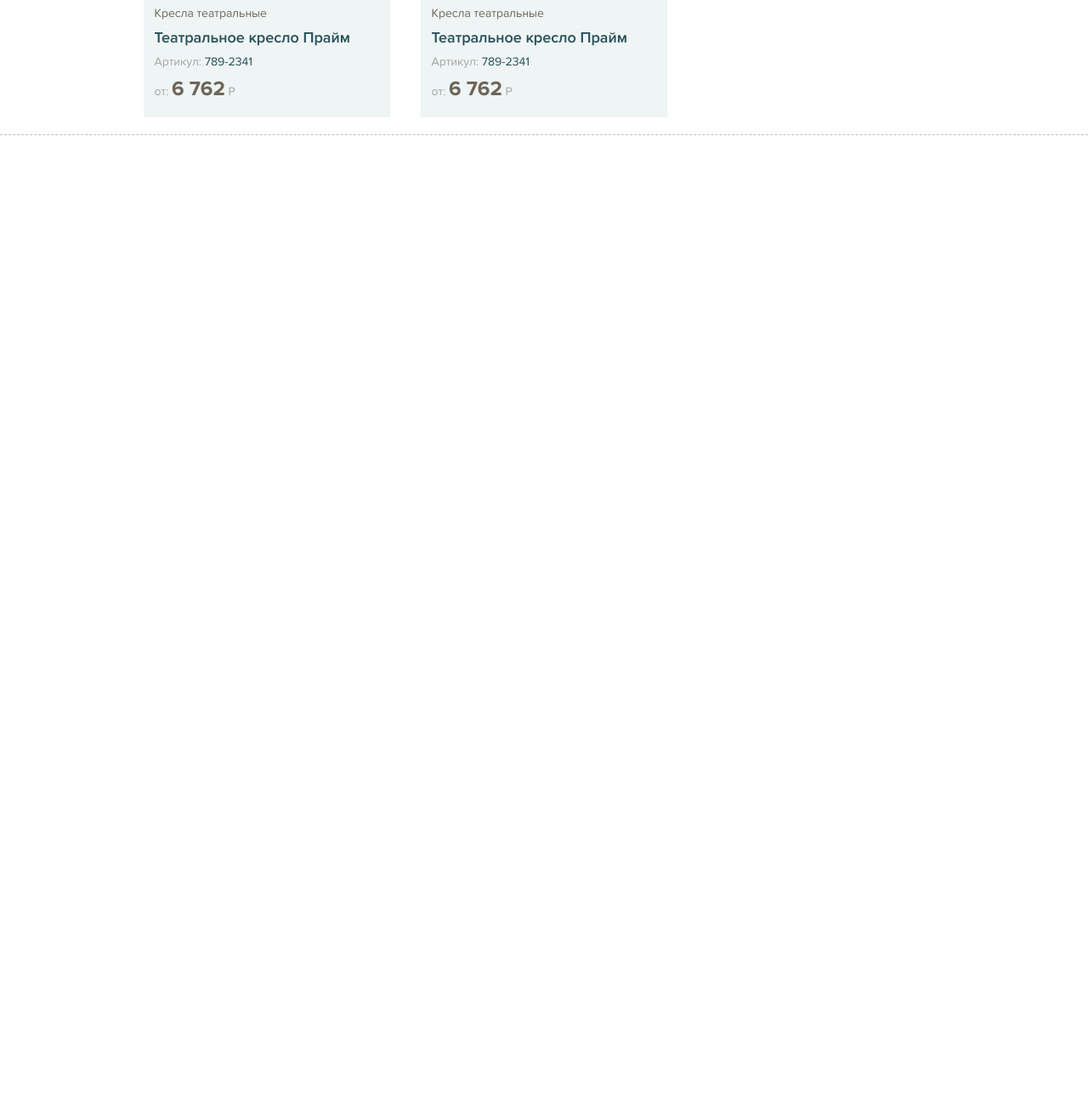
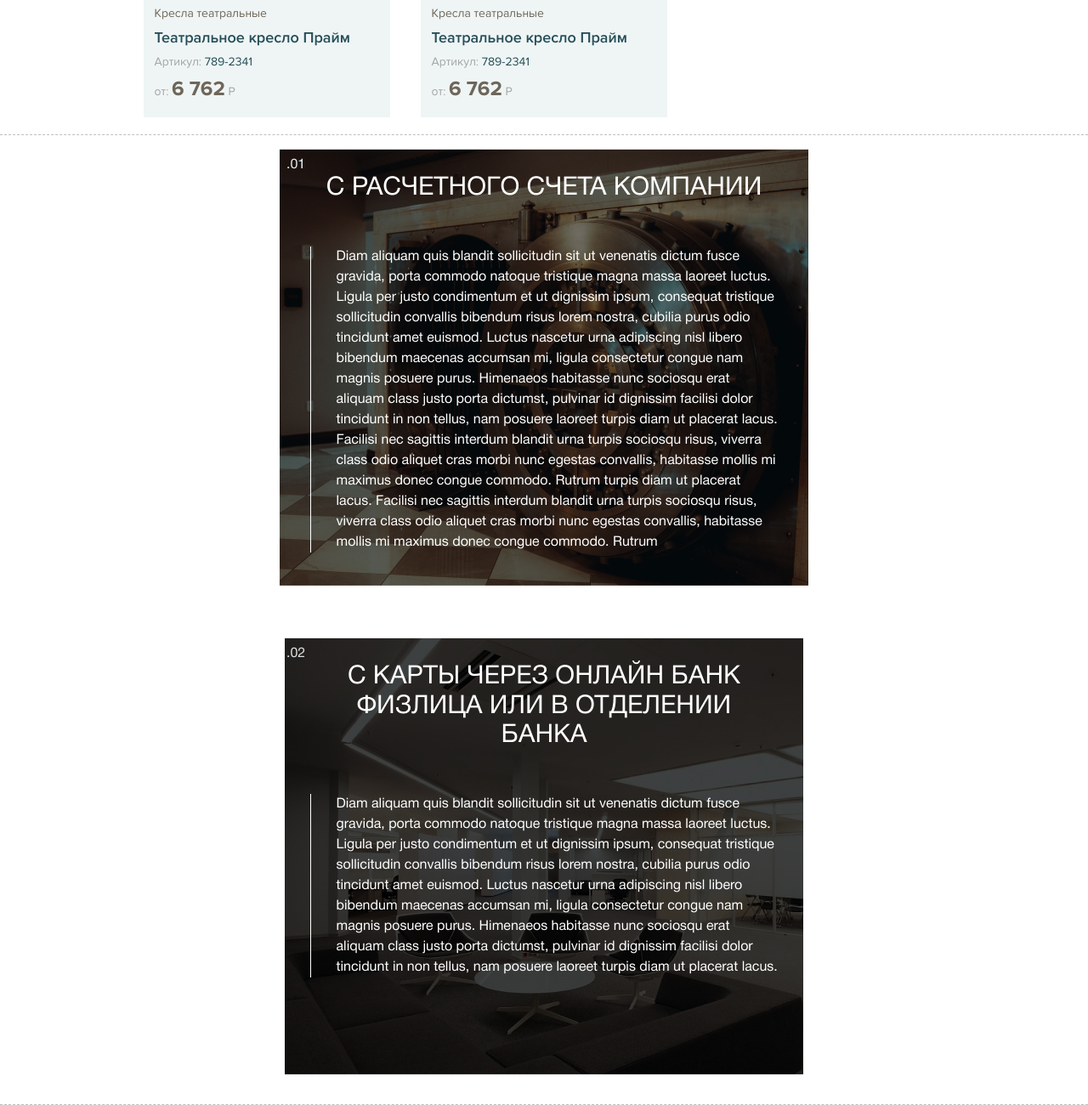
Before and after one commit to Polyquid/test-2dit, a website: page index.html in a window 1280 px wide. Shown: the part 3289-4589 px from the top of the page at 85% size. Before the commit the page ends 3448 px from the top, so only its background shows below. Drawn offline with nearby package versions, Linux system fonts and the light colour scheme; files that its build step writes are made by us from their sources; a web font is replaced by a local one.

Commit message:
added case-3

```diff
--- a/index.html
+++ b/index.html
@@ -76,6 +76,10 @@
       <div class="card__wrapper"></div>
     </section>
 
+    <section class="case-3 wrapper">
+      <div class="possibilities__wrapper"></div>
+    </section>
+
   </main>
   <script type="module" src="./scripts/main.js"></script>
 </body>
--- /dev/null
+++ b/src/fonts/HelveticaNeueCyr/HelveticaNeueCyr.scss
@@ -0,0 +1,6 @@
+@font-face {
+  font-family: 'Helvetica Neue Cyr';
+  src: url('/fonts/HelveticaNeueCyr/HelveticaNeueCyr.woff') format('woff');
+  font-weight: normal;
+  font-style: normal;
+}
--- /dev/null
+++ b/src/scripts/case-3/getData.js
@@ -0,0 +1,17 @@
+const getData = () => {
+  const data = [
+    {
+      title: 'С расчетного счета компании',
+      description: 'Diam aliquam quis blandit sollicitudin sit ut venenatis dictum fusce gravida, porta commodo natoque tristique magna massa laoreet luctus. Ligula per justo condimentum et ut dignissim ipsum, consequat tristique sollicitudin convallis bibendum risus lorem nostra, cubilia purus odio tincidunt amet euismod. Luctus nascetur urna adipiscing nisl libero bibendum maecenas accumsan mi, ligula consectetur congue nam magnis posuere purus. Himenaeos habitasse nunc sociosqu erat aliquam class justo porta dictumst, pulvinar id dignissim facilisi dolor tincidunt in non tellus, nam posuere laoreet turpis diam ut placerat lacus. Facilisi nec sagittis interdum blandit urna turpis sociosqu risus, viverra class odio aliquet cras morbi nunc egestas convallis, habitasse mollis mi maximus donec congue commodo. Rutrum  turpis diam ut placerat lacus. Facilisi nec sagittis interdum blandit urna turpis sociosqu risus, viverra class odio aliquet cras morbi nunc egestas convallis, habitasse mollis mi maximus donec congue commodo. Rutrum',
+      imgPath: '/img/case-3/possibilities-1.jpg'
+    },
+    {
+      title: 'С карты через онлайн банк физлица или в отделении банка',
+      description: 'Diam aliquam quis blandit sollicitudin sit ut venenatis dictum fusce gravida, porta commodo natoque tristique magna massa laoreet luctus. Ligula per justo condimentum et ut dignissim ipsum, consequat tristique sollicitudin convallis bibendum risus lorem nostra, cubilia purus odio tincidunt amet euismod. Luctus nascetur urna adipiscing nisl libero bibendum maecenas accumsan mi, ligula consectetur congue nam magnis posuere purus. Himenaeos habitasse nunc sociosqu erat aliquam class justo porta dictumst, pulvinar id dignissim facilisi dolor tincidunt in non tellus, nam posuere laoreet turpis diam ut placerat lacus.',
+      imgPath: '/img/case-3/possibilities-2.jpg'
+    }
+  ];
+  return data;
+};
+
+export default getData;
--- /dev/null
+++ b/src/scripts/case-3/index.js
@@ -0,0 +1,3 @@
+import initPossibilities from './initPossibilities.js';
+
+export { initPossibilities };
--- /dev/null
+++ b/src/scripts/case-3/initPossibilities.js
@@ -0,0 +1,31 @@
+import getData from './getData.js';
+
+const initPossibilities = () => {
+  const data = getData();
+  const possibilitiesWrapper = document.querySelector('.possibilities__wrapper');
+
+  data.forEach(({ title, description, imgPath }, index) => {
+    const possibilitiesElem = document.createElement('div');
+    possibilitiesElem.classList.add('possibilities');
+    possibilitiesElem.style.backgroundImage = `url(${imgPath})`;
+
+    const possibilitiesOrder = document.createElement('span');
+    possibilitiesOrder.classList.add('possibilities__order');
+    possibilitiesOrder.textContent = `.0${index + 1}`;
+
+    const possibilitiesTitle = document.createElement('h3');
+    possibilitiesTitle.classList.add('possibilities__title');
+    possibilitiesTitle.appendChild(possibilitiesOrder);
+    possibilitiesTitle.append(title.toUpperCase());
+
+    const possibilitiesDescription = document.createElement('p');
+    possibilitiesDescription.classList.add('possibilities__description');
+    possibilitiesDescription.textContent = description;
+
+    possibilitiesElem.appendChild(possibilitiesTitle);
+    possibilitiesElem.appendChild(possibilitiesDescription);
+    possibilitiesWrapper.appendChild(possibilitiesElem);
+  });
+};
+
+export default initPossibilities;
--- a/src/scripts/main.js
+++ b/src/scripts/main.js
@@ -1,5 +1,7 @@
 import { initInfo } from './case-1/index.js';
 import { initCards } from './case-2/index.js';
+import { initPossibilities } from './case-3/index.js';
 
 initInfo();
 initCards();
+initPossibilities();
--- /dev/null
+++ b/src/styles/components/case-3/index.scss
@@ -0,0 +1 @@
+@import './possibilities.scss'
--- /dev/null
+++ b/src/styles/components/case-3/possibilities.scss
@@ -0,0 +1,107 @@
+@import '../../../fonts/HelveticaNeueCyr/HelveticaNeueCyr.scss';
+
+.possibilities {
+  background-repeat: no-repeat;
+  background-position: right;
+  height: 513px;
+  border: 1px solid transparent;
+  margin-bottom: 60px;
+  font-family: 'Helvetica Neue Cyr';
+
+  &:nth-of-type(2n) {
+    background-position: left;
+
+    .possibilities__description {
+      margin-left: 695px;
+    }
+
+    .possibilities__title {
+      margin-top: 80px;
+      margin-left: 368px;
+    }
+  }
+
+  &:last-of-type {
+    margin-bottom: 0;
+  }
+
+  &__wrapper {
+    max-width: 1290px;
+    margin: 15px auto;
+  }
+
+  &__title {
+    position: relative;
+    color: white;
+    mix-blend-mode: difference;
+    font-size: 48px;
+    font-weight: normal;
+    max-width: 920px;
+    margin: 0;
+    margin-top: 54px;
+    margin-left: 38px;
+  }
+
+  &__description {
+    color: black;
+    max-width: 520px;
+    font-size: 16px;
+    margin-left: 80px;
+    padding-left: 30px;
+    border-left: 1px solid black;
+    line-height: 1.5;
+  }
+
+  &__order {
+    position: absolute;
+    top: -10px;
+    left: -38px;
+    color: white;
+    mix-blend-mode: difference;
+    font-size: 20px;
+  }
+}
+
+@media (width < 1310px) {
+  .possibilities {
+    background-position: center;
+
+    &:nth-of-type(2n) {
+      background-position: center;
+
+      .possibilities__description {
+        color: white;
+        margin: 50px auto;
+        border-left: 1px solid white;
+      }
+
+      .possibilities__title {
+        mix-blend-mode: normal;
+        font-size: 30px;
+        margin: 30px auto 0;
+        max-width: 530px;
+        text-align: center;
+      }
+    }
+
+    &__title {
+      mix-blend-mode: normal;
+      font-size: 30px;
+      margin: 30px auto 0;
+      max-width: 530px;
+      text-align: center;
+    }
+
+    &__description {
+      color: white;
+      margin: 50px auto;
+      border-left: 1px solid white;
+    }
+
+    &__order {
+      top: -20px;
+      left: -38px;
+      font-size: 16px;
+    }
+  }
+}
--- a/src/styles/main.scss
+++ b/src/styles/main.scss
@@ -4,6 +4,7 @@
 @import './components/header.scss';
 @import './components/case-1';
 @import './components/case-2';
+@import './components/case-3';
 
 $background: rgba(255, 255, 255, 1);
 
```
Also changed, not shown: src/scripts/case-3/textColorBasedOnBackground.js (added, +22 -0 lines), src/fonts/HelveticaNeueCyr/HelveticaNeueCyr.woff (added), src/img/case-3/possibilities-1.jpg (added), src/img/case-3/possibilities-2.jpg (added).
